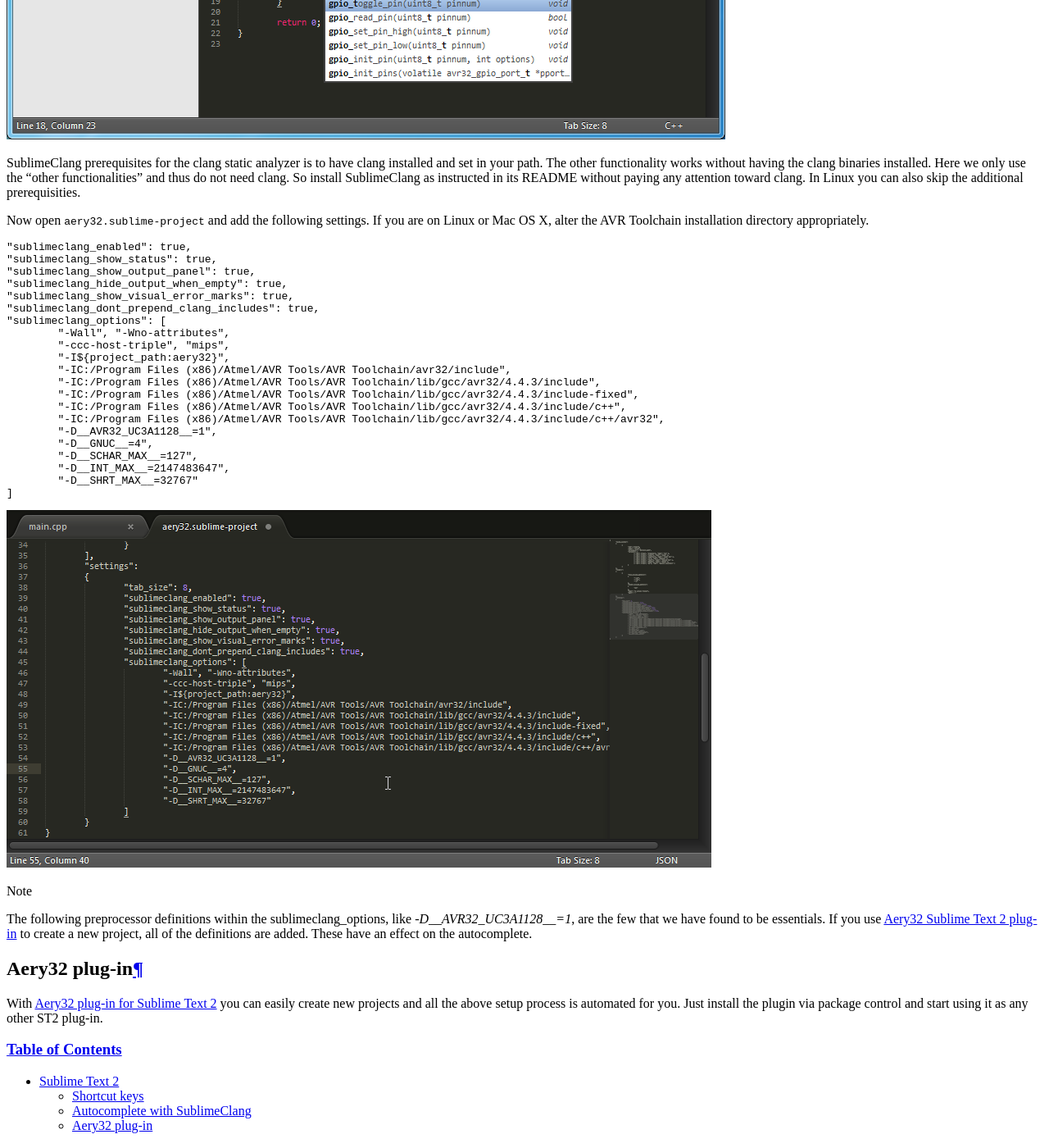
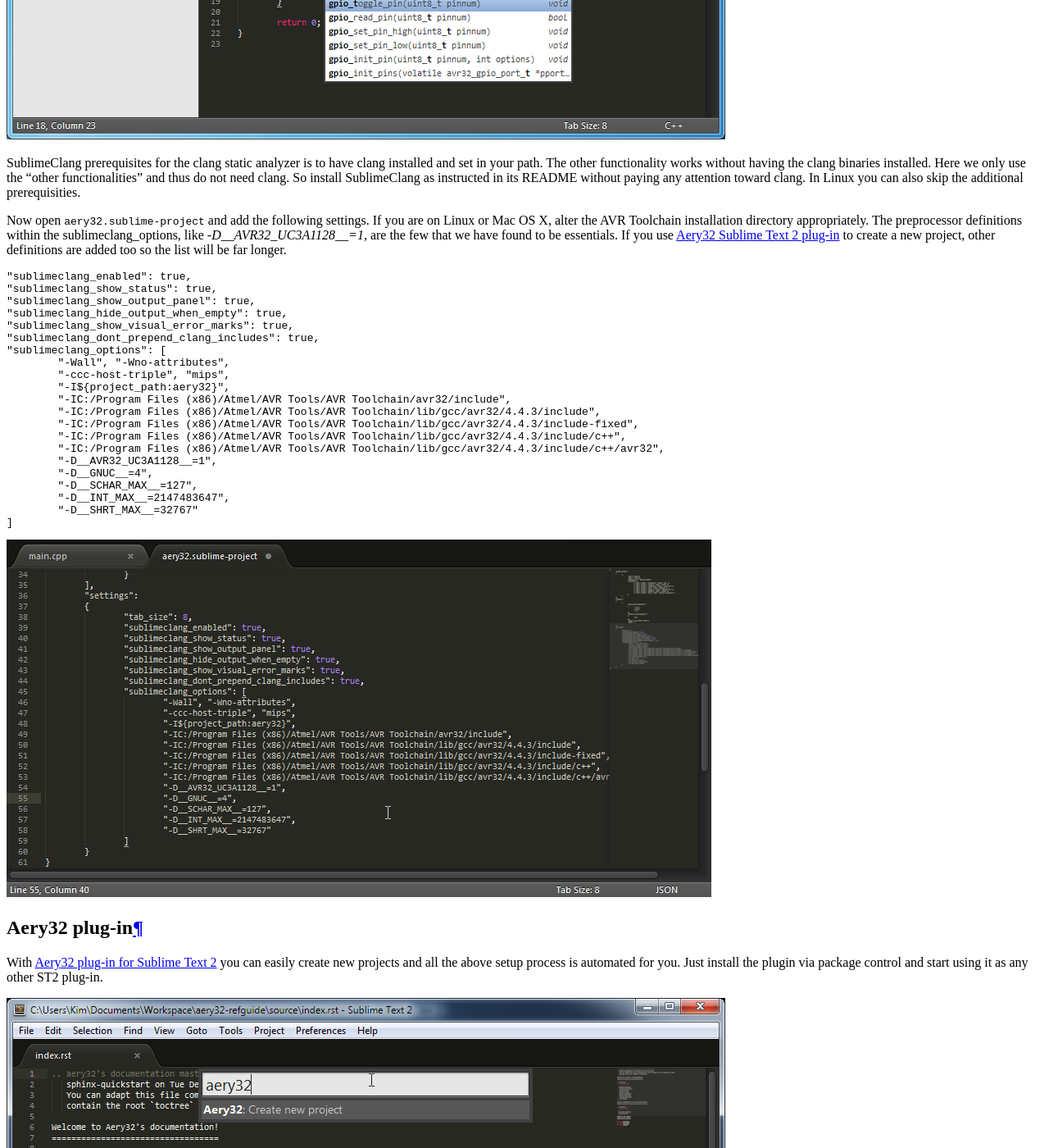
Before and after one commit to aery32/aery32-refguide, a Sphinx documentation site: the page built from source/use_with_st2.rst, in a window 1280 px wide and 1400 px high, scrolled down 3340 px. Shown: the whole window at 82% size. Built offline with Sphinx 7.4.7, drawn with Linux system fonts in a browser that asks for light colours.

Commit message:
Update ST2 page

```diff
--- a/source/use_with_st2.rst
+++ b/source/use_with_st2.rst
@@ -49,7 +49,7 @@
 
 SublimeClang prerequisites for the clang static analyzer is to have clang installed and set in your path. The other functionality works without having the clang binaries installed. Here we only use the "other functionalities" and thus do not need clang. So install SublimeClang as instructed in its README without paying any attention toward clang. In Linux you can also skip the additional prerequisities.
 
-Now open ``aery32.sublime-project`` and add the following settings. If you are on Linux or Mac OS X, alter the AVR Toolchain installation directory appropriately.
+Now open ``aery32.sublime-project`` and add the following settings. If you are on Linux or Mac OS X, alter the AVR Toolchain installation directory appropriately. The preprocessor definitions within the sublimeclang_options, like *-D__AVR32_UC3A1128__=1*, are the few that we have found to be essentials. If you use `Aery32 Sublime Text 2 plug-in <https://github.com/aery32/sublime-aery32>`_ to create a new project, other definitions are added too so the list will be far longer.
 
 .. code-block:: none
 
@@ -79,11 +79,11 @@
     :target: _images/st2_sublimeclang_settings_for_avr32.png
     :alt: ST2 SublimeClang settings for AVR32 Toolchain
 
-.. note::
-
-	The following preprocessor definitions within the sublimeclang_options, like *-D__AVR32_UC3A1128__=1*, are the few that we have found to be essentials. If you use `Aery32 Sublime Text 2 plug-in <https://github.com/aery32/sublime-aery32>`_ to create a new project, all of the definitions are added. These have an effect on the autocomplete.
-
 Aery32 plug-in
 --------------
 
 With `Aery32 plug-in for Sublime Text 2 <https://github.com/aery32/sublime-aery32>`_ you can easily create new projects and all the above setup process is automated for you. Just install the plugin via package control and start using it as any other ST2 plug-in.
+
+.. image:: ../images/st2_aery32_plugin_create_new_project.png
+    :target: _images/st2_aery32_plugin_create_new_project.png
+    :alt: Aery32 Sublime Text2 plug-in, create new project
```
